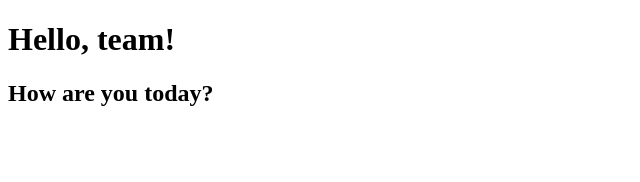
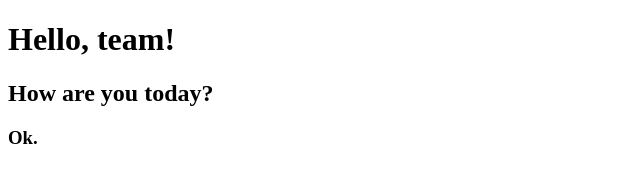
Before and after one commit to viskipaul/web3, a plain HTML site: page index.html in a window 1280 px wide. Shown: the full height of the page, 0-640 px from the left. Drawn offline with Linux system fonts and the light colour scheme.

Commit message:
Second commit

```diff
--- a/index.html
+++ b/index.html
@@ -6,5 +6,6 @@
 <body>
 <h1>Hello, team!</h1>
 <h2>How are you today?</h2>
+<h3>Ok.</h3>
 </body>
 </html>
```
